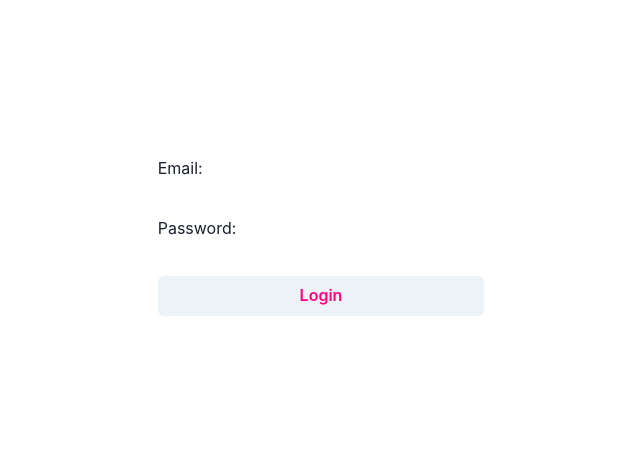
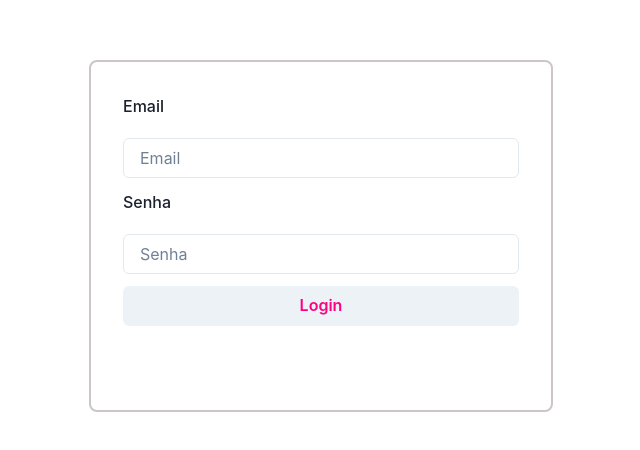
Before and after one commit to Jvvillasb/SPA-SISTEMA-DE-POUSADA-INTELIGENTE-, a React (Vite) app in the folder frontend/: page /login in a window 1280 px wide. Shown: the part 164-614 px from the top of the page, without its empty margins (319-959 px from the left). Built offline with nearby package versions, Linux system fonts and the light colour scheme.

Commit message:
feat: formulário de login

```diff
--- a/frontend/src/auth/components/Login/loginForm.styles.css
+++ b/frontend/src/auth/components/Login/loginForm.styles.css
@@ -1,5 +1,5 @@
 .login-container {
-  height: 10rem;
+  height: 100%;
   width: 100%;
   display: flex;
   justify-content: center;
@@ -10,6 +10,16 @@
 .form-login {
   display: flex;
   flex-direction: column;
-  height: 25rem;
+  height: 22rem;
+  width: 29rem;
+  padding: 2rem;
   justify-content: space-between;
+  border: 2px solid #ccc6c6;
+  border-radius: 0.5rem;
 }
+
+input {
+  border: 1px solid #535151;
+  border-radius: 0.5rem;
+  padding: 0.5rem;
+}
--- a/frontend/src/auth/components/Login/loginForm.tsx
+++ b/frontend/src/auth/components/Login/loginForm.tsx
@@ -1,5 +1,5 @@
 import React from 'react';
-import { Button } from "@chakra-ui/react"
+import { Button, FormControl, FormLabel, Input, Stack } from "@chakra-ui/react"
 import './loginForm.styles.css';
 
 const LoginForm = () => {
@@ -12,19 +12,17 @@ const LoginForm = () => {
   }
 
   return (
-    <div className='login-container'>
+    <FormControl className='login-container'>
       <form onSubmit={handleSubmit} className='form-login'>
-        <label>
-          Email:
-          <input type="email" value={email} onChange={(e) => setEmail(e.target.value)} />
-        </label>
-        <label>
-          Password:
-          <input type="password" value={password} onChange={(e) => setPassword(e.target.value)} />
-        </label>
+        <Stack spacing={3}>
+          <FormLabel>Email</FormLabel>
+          <Input placeholder="Email" type="email" value={email} onChange={(e) => setEmail(e.target.value)} />
+          <FormLabel>Senha</FormLabel>
+          <Input placeholder= "Senha" type="password" value={password} onChange={(e) => setPassword(e.target.value)} />
         <Button color="brand.500" type="submit">Login</Button>
+        </Stack>
       </form>
-    </div>
+    </FormControl>
   );
 }
 
```
Also changed, not shown: frontend/package.json (+6 -1 lines), 1 other file (tests, documents, lock files or other folders).
